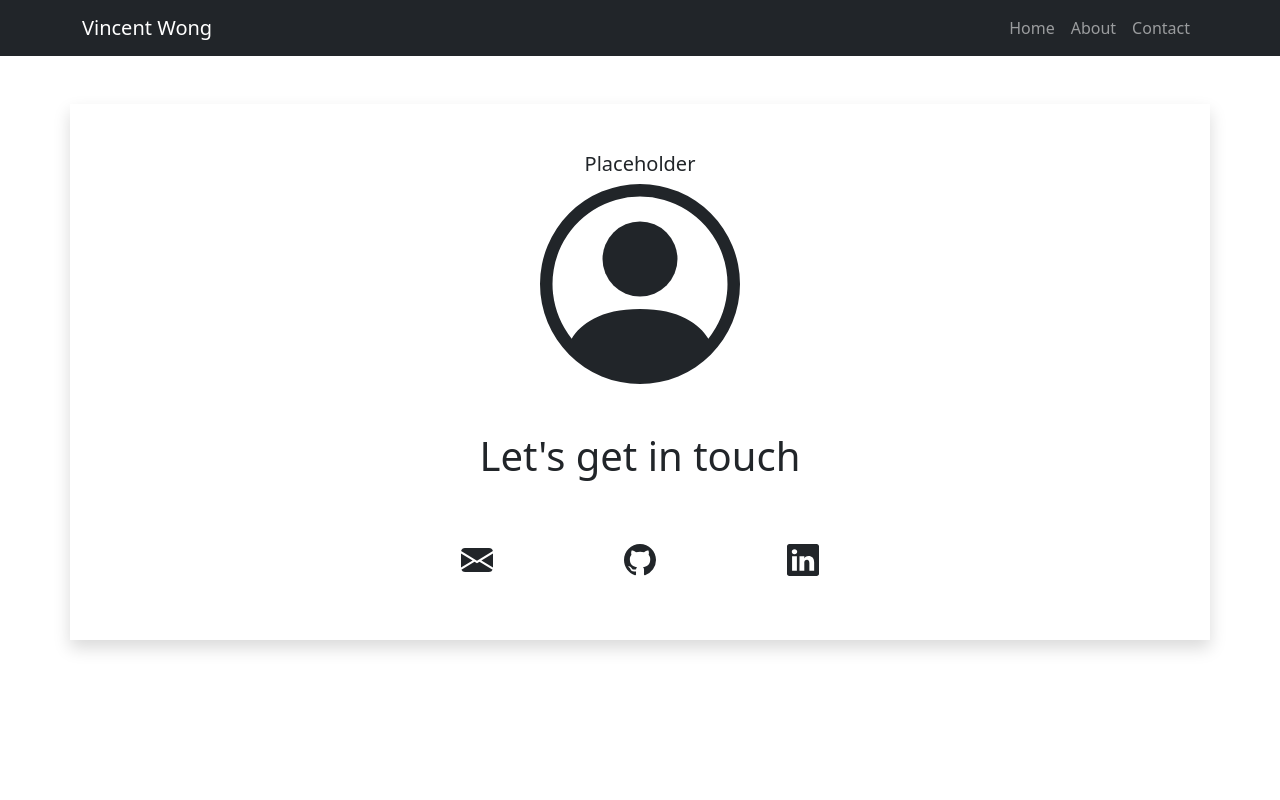
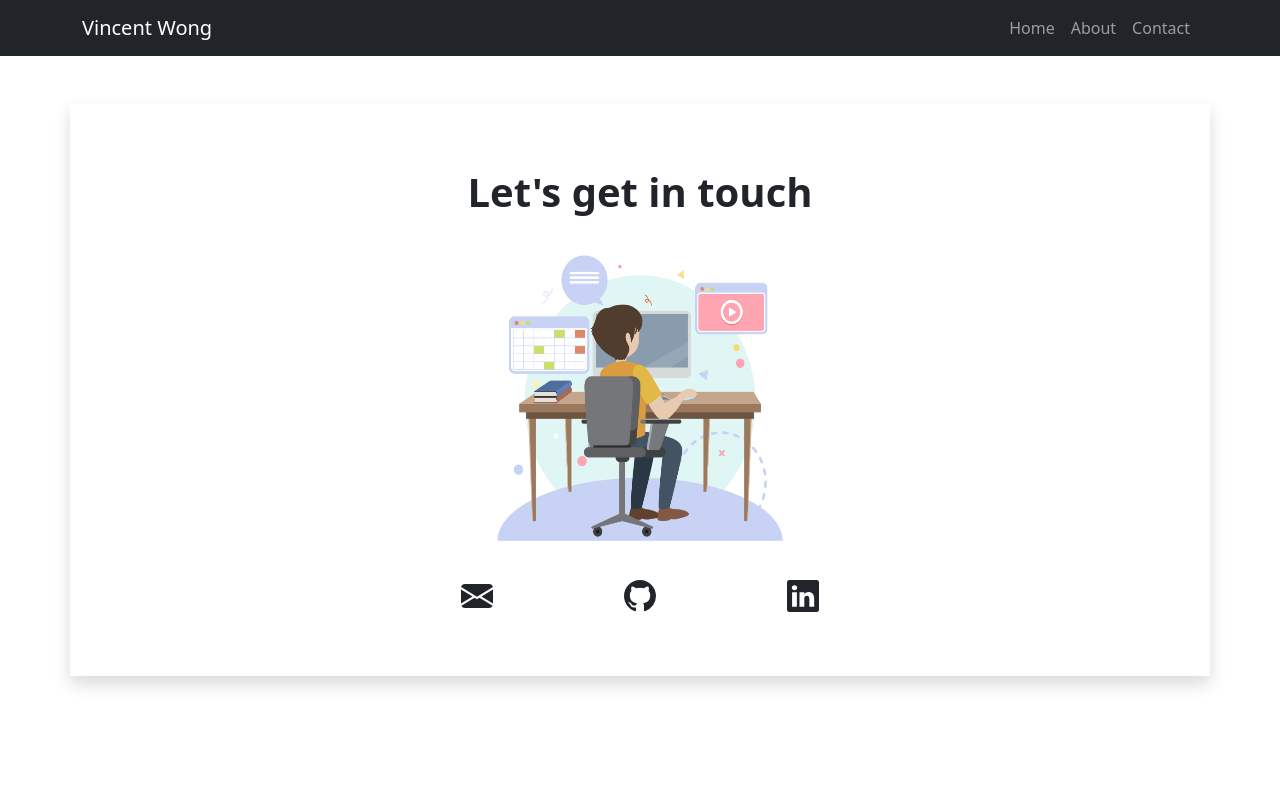
Before and after one commit to Vincent-Wong0925/NewPortfolio, a React (Create React App) app: page /contact in a window 1280 px wide. Shown: the top 800 px of the page. Built offline with nearby package versions, Linux system fonts and the light colour scheme.

Commit message:
Add images to about page and contact page

```diff
--- a/src/pages/aboutPage.js
+++ b/src/pages/aboutPage.js
@@ -2,22 +2,19 @@ import React from "react";
 import Container from "react-bootstrap/Container";
 import Row from "react-bootstrap/Row";
 import Col from "react-bootstrap/Col";
+import Image from "react-bootstrap/Image";
 
 const AboutPage = () => {
     return (
         <div className="aboutPage min-vh-100">
             <Container className="shadow my-5 p-3">
-                <Row>
+                <Row md={2}>
                     <Col className="p-5">
                         <h1>Hi! My name is Vincent</h1>
                         <p className="mt-5">I am a self-taught full stack developer with a relentless passion for crafting dynamic and innovative web solutions. Through self-driven learning and hands-on experience, I have honed my skills in front-end and back-end technologies, mastering languages like JavaScript, Node.js, React, and PostgreSQL databases. My journey into the world of web development has been defined by a commitment to continuous learning, a knack for problem-solving, and a keen eye for detail. With a strong foundation in building responsive and user-centric applications, I thrive on tackling new challenges and collaborating with like-minded individuals to bring creative visions to life. Explore my projects and let's embark on a journey of digital transformation together!</p>
                     </Col>
                     <Col className="p-5">
-                        Placeholder
-                        <svg xmlns="http://www.w3.org/2000/svg" fill="currentColor" className="bi bi-person-circle" viewBox="0 0 16 16">
-                            <path d="M11 6a3 3 0 1 1-6 0 3 3 0 0 1 6 0"/>
-                            <path fill-rule="evenodd" d="M0 8a8 8 0 1 1 16 0A8 8 0 0 1 0 8m8-7a7 7 0 0 0-5.468 11.37C3.242 11.226 4.805 10 8 10s4.757 1.225 5.468 2.37A7 7 0 0 0 8 1"/>
-                        </svg>
+                        <Image className="object-fit-cover" height="400" width="400" src={require('../img/IMG_9620.jpg')} roundedCircle />
                     </Col>
                 </Row>
             </Container>
--- a/src/pages/contactPage.js
+++ b/src/pages/contactPage.js
@@ -2,17 +2,14 @@ import React from "react";
 import Container from "react-bootstrap/Container";
 import Row from "react-bootstrap/Row";
 import Col from "react-bootstrap/Col";
+import Image from "react-bootstrap/Image";
 
 const ContactPage = () => {
     return (
         <div className="contactPage min-vh-100">
             <Container className="text-center my-5 p-5 shadow">
-                <h5>Placeholder</h5>
-                <svg xmlns="http://www.w3.org/2000/svg" width="200" height="200" fill="currentColor" className="bi bi-person-circle" viewBox="0 0 16 16">
-                    <path d="M11 6a3 3 0 1 1-6 0 3 3 0 0 1 6 0"/>
-                    <path fill-rule="evenodd" d="M0 8a8 8 0 1 1 16 0A8 8 0 0 1 0 8m8-7a7 7 0 0 0-5.468 11.37C3.242 11.226 4.805 10 8 10s4.757 1.225 5.468 2.37A7 7 0 0 0 8 1"/>
-                </svg>
-                <h1 className="my-5">Let's get in touch</h1>
+                <h1 className="my-3"><b>Let's get in touch</b></h1>
+                <Image className="my-3" height="300" width="300" src={require('../img/dz3q_x3xa_230125.jpg')} />
                 <Row className="w-50 p-3 mx-auto">
                     <Col>
                         <a href="/" className="text-dark">
```
Also changed, not shown: src/img/dz3q_x3xa_230125.jpg (added), 1 other file (tests, documents, lock files or other folders).
